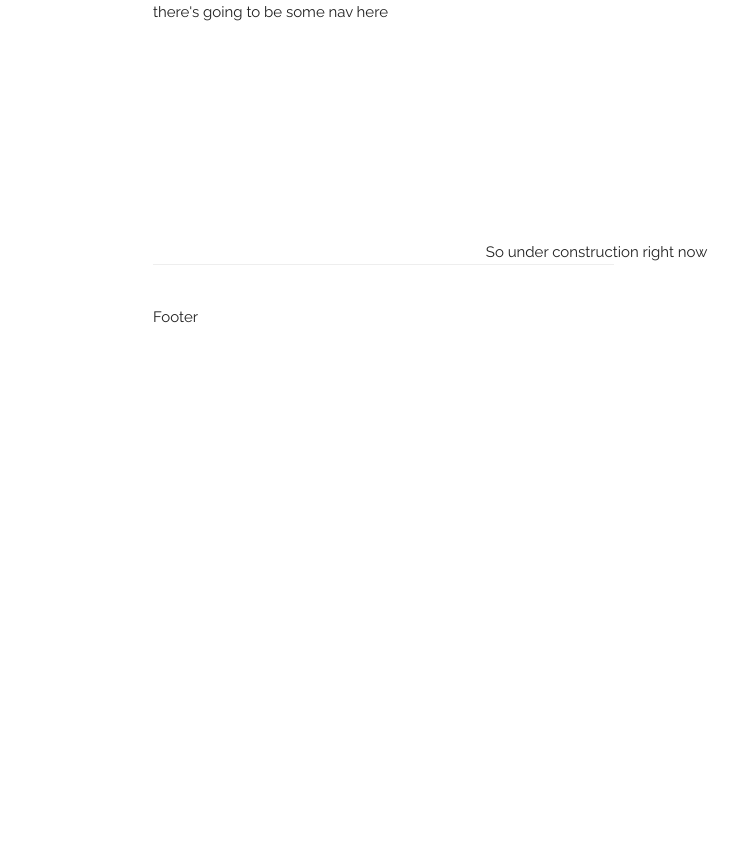
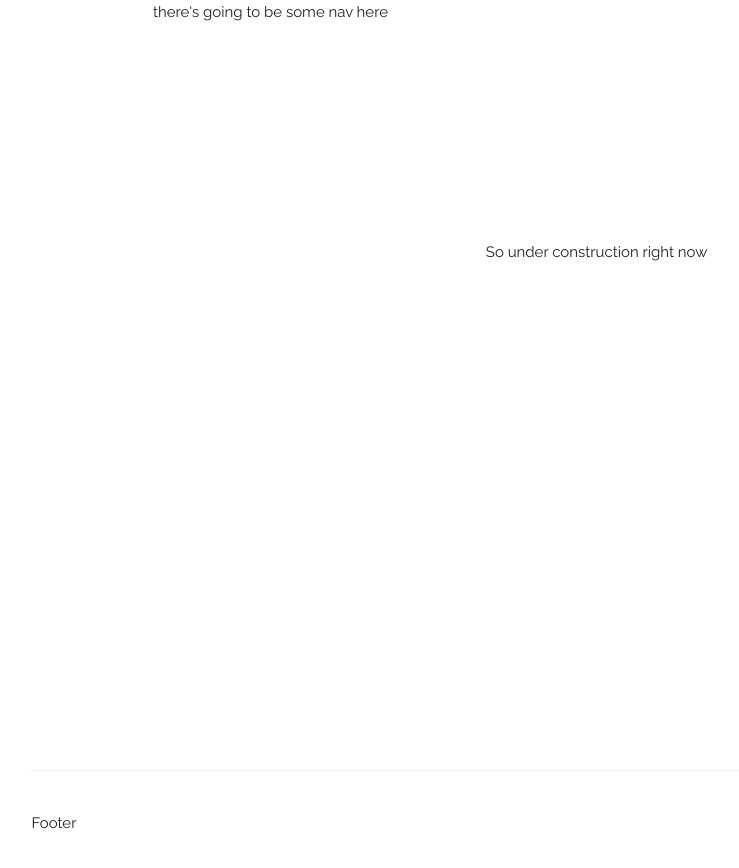
Before and after one commit to chuckhousley/chuckhousley.github.io, a Jekyll site: the page built from index.html, in a window 1280 px wide. Shown: the top 868 px of the page, without its empty margins (7-746 px from the left). Built offline with Jekyll 4.4.1, drawn with Linux system fonts in a browser that asks for light colours; nearby versions of some CDN libraries.

Commit message:
sending footer down

```diff
--- a/_includes/footer.html
+++ b/_includes/footer.html
@@ -1,7 +1,9 @@
-<div class="container">
+<div class="container" style="position: absolute; bottom: 0">
     <div class="row">
-        <div class="one-half column" style="border-top: 1px solid #eee;padding: 4rem 0;margin-bottom: 0;">
-            Footer
+        <div class="one column"></div>
+        <div class="ten columns" style="border-top: 1px solid #eee;padding: 4rem 0;margin-bottom: 0;">
+            <p>Footer</p>
         </div>
+        <div class="one column"></div>
     </div>
 </div>
```
